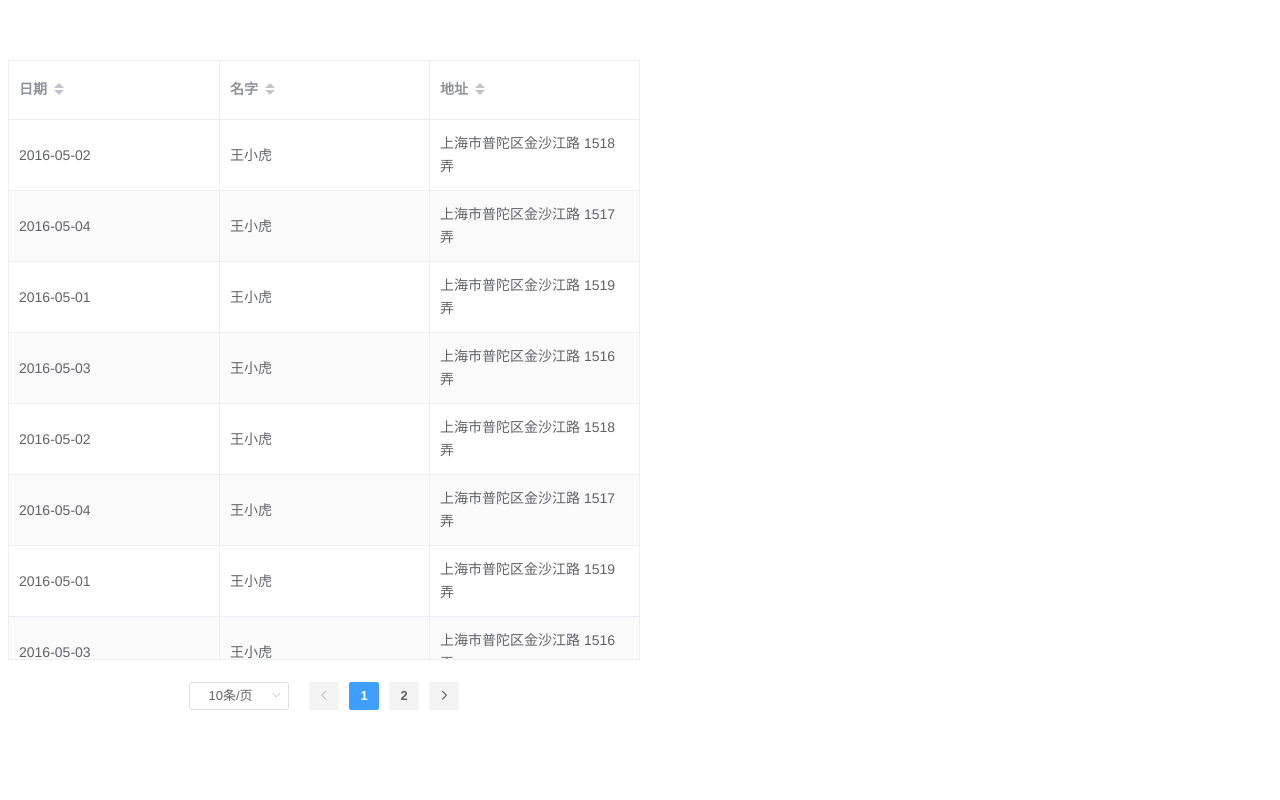
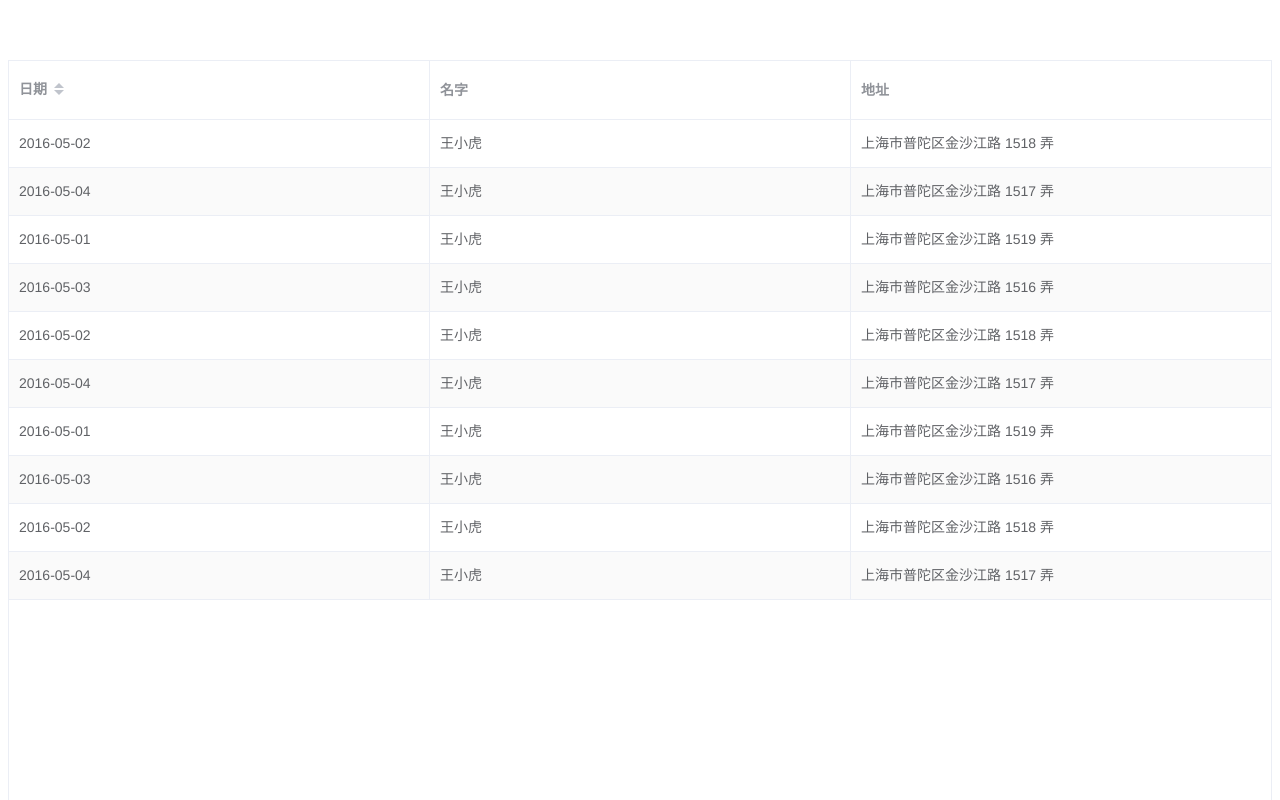
Before and after one commit to gdutwyg/vue-table, a Vue app: page / in a window 1280 px wide. Shown: the top 800 px of the page. Built offline with nearby package versions, Linux system fonts and the light colour scheme.

Commit message:
更新加上height，是否可排序，点击事件

```diff
--- a/src/App.vue
+++ b/src/App.vue
@@ -1,6 +1,11 @@
 <template>
   <div id="app">
-    <common-table :tableData="tableData" :columnData="columnData"></common-table>
+    <common-table
+      :tableData="tableData"
+      :columnData="columnData"
+      @clickTable="clickTable"
+      :height="tableHeight"
+    ></common-table>
   </div>
 </template>
 
@@ -65,7 +70,8 @@ export default {
       columnData: [
         {
           prop: 'date',
-          label: '日期'
+          label: '日期',
+          sortable: true
         },
         {
           prop: 'name',
@@ -75,7 +81,14 @@ export default {
           prop: 'address',
           label: '地址'
         }
-      ]
+      ],
+      tableHeight: 1000
+    }
+  },
+  methods: {
+    // 点击table
+    clickTable (data) {
+      console.log(data)
     }
   }
 }
--- a/src/components/table.vue
+++ b/src/components/table.vue
@@ -1,19 +1,13 @@
 <template>
   <div class="common-table">
-    <el-table
-      :data="showTableData"
-      height='600'
-      stripe
-      border
-      @row-click="clickTable"
-      >
+    <el-table :data="showTableData" :height="height" stripe border @row-click="clickTable">
       <el-table-column
         v-for="(item, index) in columnData"
         :key="index"
         :prop="item.prop"
         :label="item.label"
-        sortable>
-      </el-table-column>
+        :sortable="item.sortable"
+      ></el-table-column>
     </el-table>
     <el-pagination
       background
@@ -21,9 +15,9 @@
       @current-change="handleCurrentChange"
       :page-sizes="[10, 20, 30, 40]"
       :page-size="pageSize"
-      layout="sizes, prev, pager, next"
-      :total="tableData.length">
-    </el-pagination>
+      layout="sizes, prev, pager, next, total"
+      :total="tableData.length"
+    ></el-pagination>
   </div>
 </template>
 <script>
@@ -41,6 +35,10 @@ export default {
       default: () => {
         return []
       }
+    },
+    height: {
+      type: Number,
+      default: 600
     }
   },
   watch: {
@@ -67,7 +65,7 @@ export default {
       this.showTableData = this.tableData.slice(currentPage, currentPage + this.pageSize)
     },
     clickTable (row) {
-      this.$emit('clickTable', row.cid, row.title)
+      this.$emit('clickTable', row)
     }
   },
   created () {
@@ -77,12 +75,12 @@ export default {
 </script>
 <style scoped lang="less">
 .common-table {
-  width: 50%;
-  float: left;
+  width: 100%;
   h3 {
     font-weight: normal;
   }
   .el-pagination {
+    float: right;
     margin-top: 20px;
   }
   .el-date-editor {
```
Also changed, not shown: 1 other file (tests, documents, lock files or other folders).
